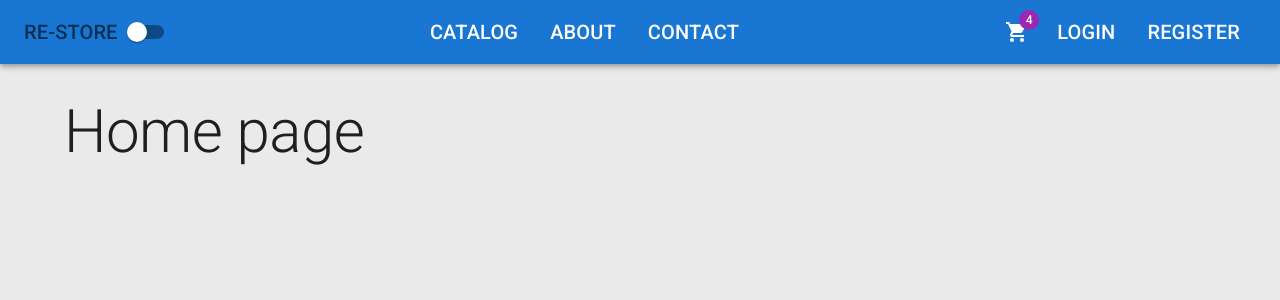
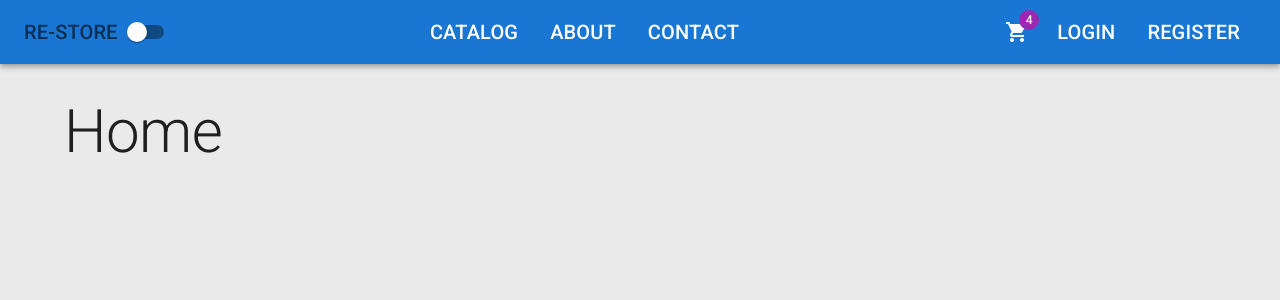
Before and after one commit to JosephAssefa-tech/ReactProject, a React (Create React App) app in the folder client/: page / in a window 1280 px wide. Shown: the top 300 px of the page. Built offline with nearby package versions, Linux system fonts and the light colour scheme.

Commit message:
home comoponent

```diff
--- a/client/src/features/home/HomePage.tsx
+++ b/client/src/features/home/HomePage.tsx
@@ -4,7 +4,7 @@ export default function HomePage()
 {
     return(
 
-        <Typography variant='h2'>Home page
+        <Typography variant='h2'>Home
         </Typography>
     )
 }
```
